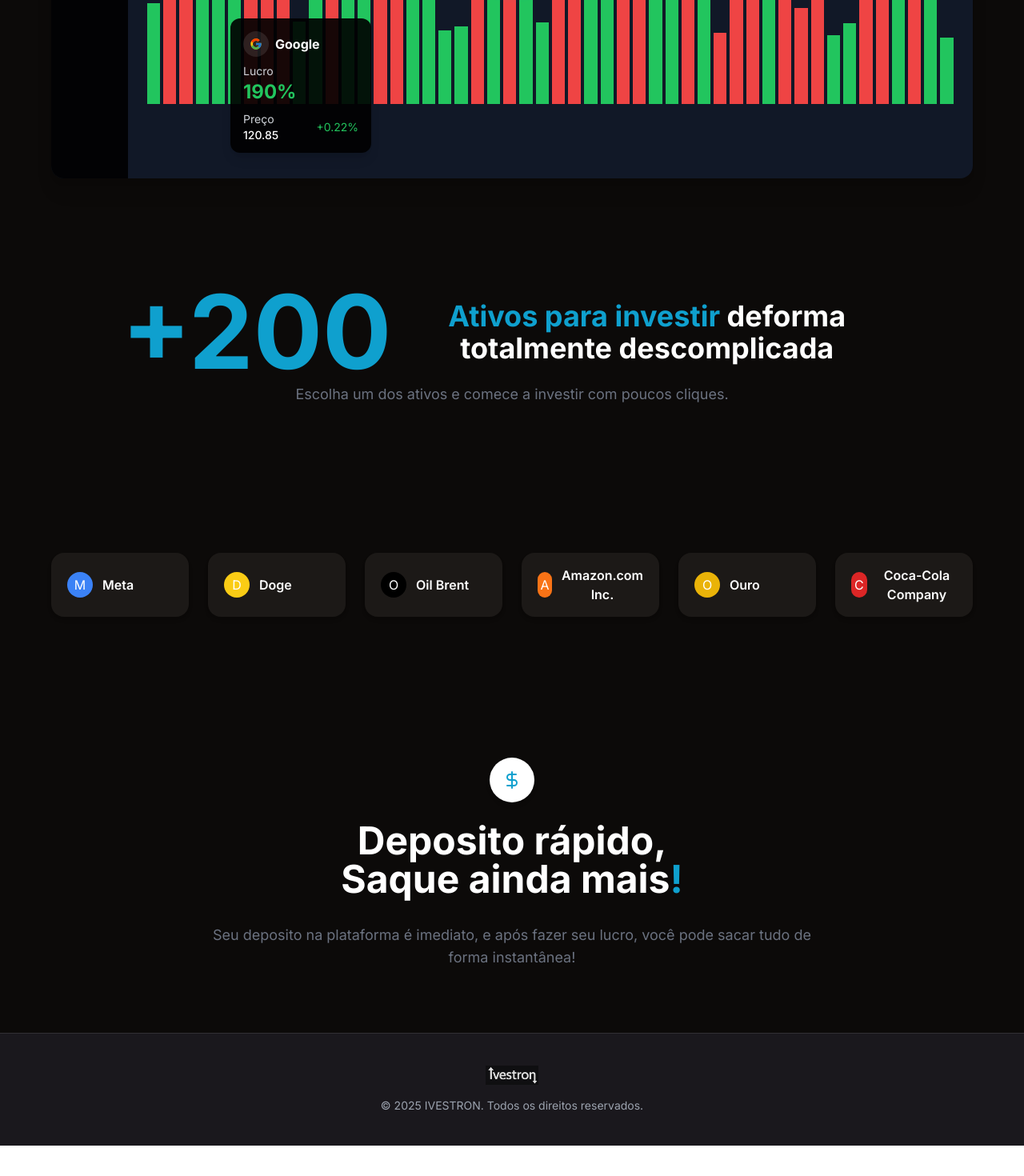
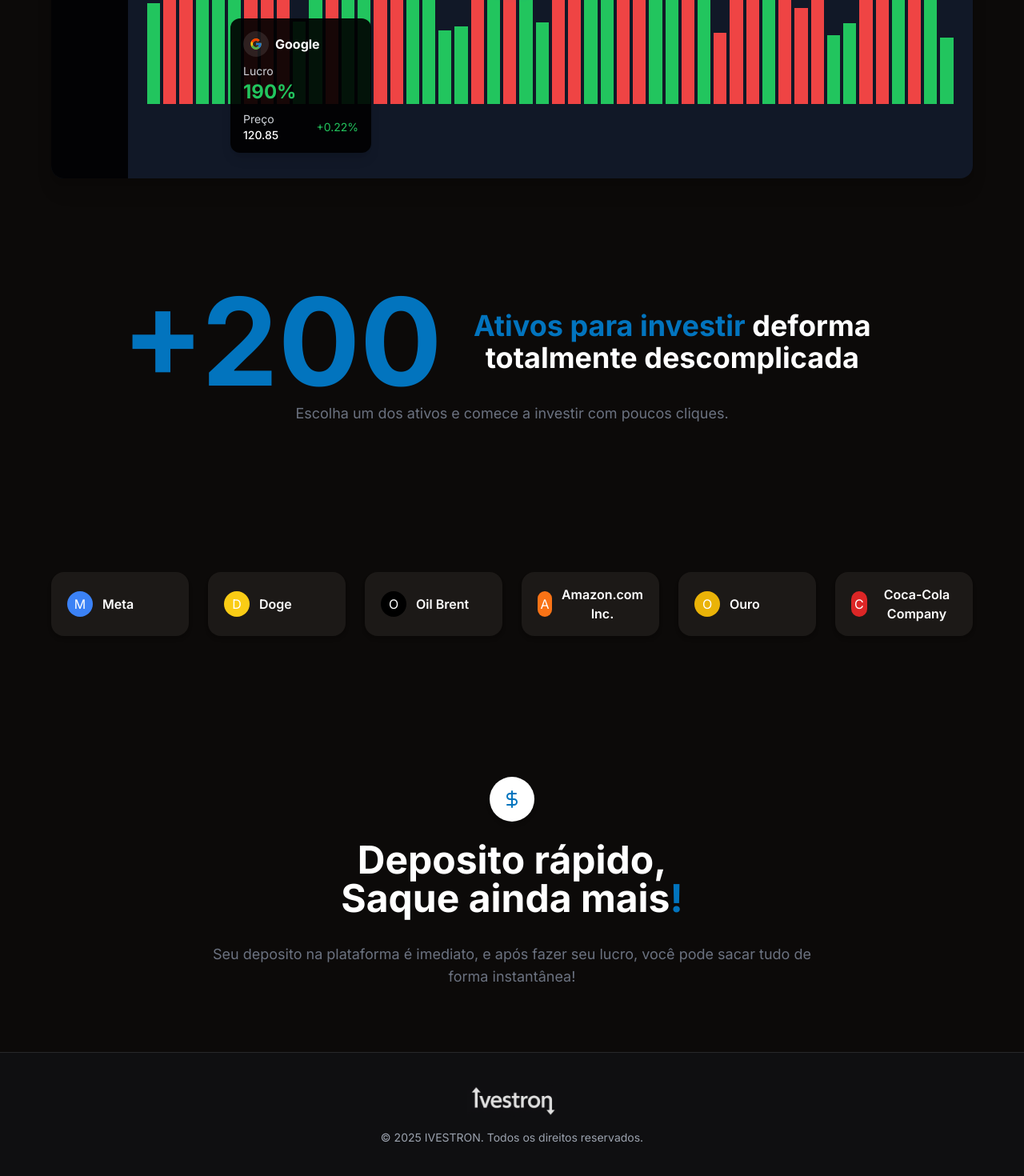
Before and after one commit to caetanobona/ivestron-asset-gateway, a React (Vite) app: page / in a window 1280 px wide. Shown: the part 1066-2536 px from the top of the page at 80% size. Before the commit the page ends 2498 px from the top, so only its background shows below. Built offline with nearby package versions, Linux system fonts and the light colour scheme.

Commit message:
commit local

```diff
--- a/src/components/AssetHighlight.tsx
+++ b/src/components/AssetHighlight.tsx
@@ -7,7 +7,7 @@ const AssetHighlight = () => {
       <div className="flex flex-col max-w-5xl mx-auto px-6 text-center">
         <div className='lg:flex lg:flex-row justify-center items-center'>
           <h2 className="text- md:text-5xl font-bold justify-center items-center">
-            <span className="text-ivestron-blue text-9xl">+200</span>
+            <span className="text-ivestron-blue text-9xl lg:text-[152px]">+200</span>
             <br />
           </h2>
           <h2 className='text-4xl font-bold mb-4 lg:mb-0'>
--- a/src/pages/Index.tsx
+++ b/src/pages/Index.tsx
@@ -19,13 +19,13 @@ const Index = () => {
         <AssetButtons />
         <DepositSection />
       </main>
-      <footer className="bg-ivestron-bg-dark py-10 border-t border-white/10">
+      <footer className="bg-ivestron-bg-logo py-10 border-t border-white/10">
         <div className="max-w-6xl mx-auto px-6 text-center">
           <div className="flex items-center justify-center">
             <img
               src="/lovable-uploads/795bb033-d644-4c19-be37-6a0ba0fa84d9.png"
               alt="IVESTRON"
-              className="h-6 w-auto"
+              className="h-10 w-auto"
             />
           </div>
           <p className="text-gray-400 text-sm mt-4">
--- a/tailwind.config.ts
+++ b/tailwind.config.ts
@@ -63,11 +63,12 @@ export default {
           ring: 'hsl(var(--sidebar-ring))'
         },
         ivestron: {
-          blue: '#0FA0CE',
+          blue: '#0274be',
           'blue-dark': '#0E8EBB',
           'text-gray': '#6B7280',
           bg: '#221F26',
           'bg-dark': '#1A181D',
+          'bg-logo': '#0f0f11'
         }
       },
       borderRadius: {
```
